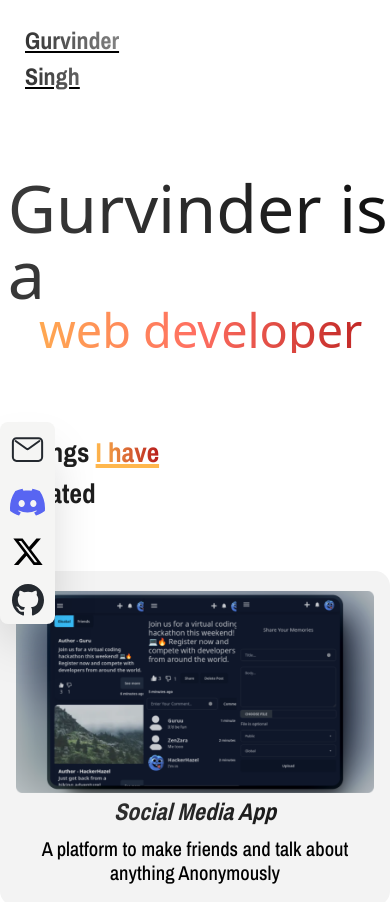
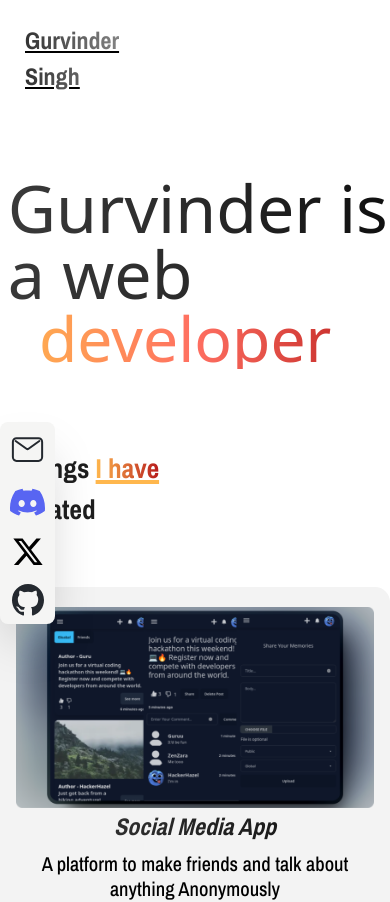
Before and after one commit to Guru901/portfolio, a Next.js app: page / in a window 390 px wide. Shown: the top 902 px of the page. Built offline with nearby package versions, Linux system fonts and the light colour scheme; a web font is replaced by a local one.

Commit message:
Fixed setIs Mobile initial state

```diff
--- a/src/app/page.tsx
+++ b/src/app/page.tsx
@@ -10,7 +10,9 @@ import MouseFollower from "@/components/mouseFollower";
 import Footer from "@/components/Footer/Footer";
 
 export default function Home() {
-  const [isMobile, setIsMobile] = useState(false);
+  const [isMobile, setIsMobile] = useState(
+    typeof window !== "undefined" ? window.innerWidth < 768 : false
+  );
 
   useEffect(() => {
     const handleResize = () => {
```
